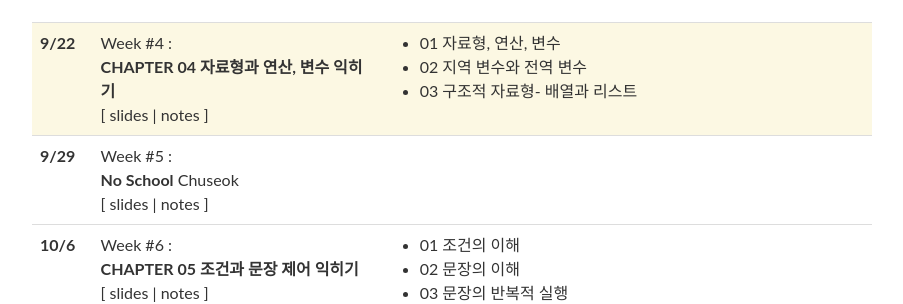
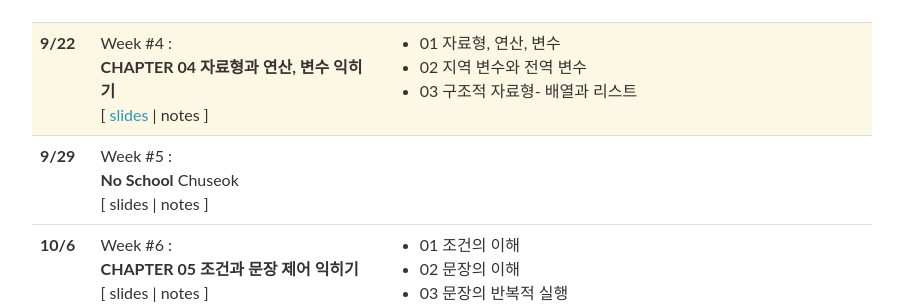
Before and after one commit to 2023-aaronkr/jnue-iss, a Jekyll site: the page built from _pages/lectures.md, in a window 1280 px wide and 900 px high, scrolled down 383 px. Shown: the part 155-459 px from the top of the window, without its empty margins (188-1091 px from the left). Built offline with Jekyll 4.4.1, drawn with Linux system fonts in a browser that asks for light colours; nearby versions of some CDN libraries; comment, search, counter and statistics services are not loaded; part of the change alters nothing that is shown.

```diff
--- a/_data/lectures.yml
+++ b/_data/lectures.yml
@@ -36,7 +36,7 @@
   week: 4
   title: >
     <strong>CHAPTER 04 자료형과 연산, 변수 익히기</strong>
-  slides:
+  slides: "https://docs.google.com/presentation/d/1Q1oWedQP01MXYCQOefps0J0uFe8SrKkB_ShwKqSwCx4/edit?usp=sharing"
   readings:
     - 01 자료형, 연산, 변수
     - 02 지역 변수와 전역 변수
```
